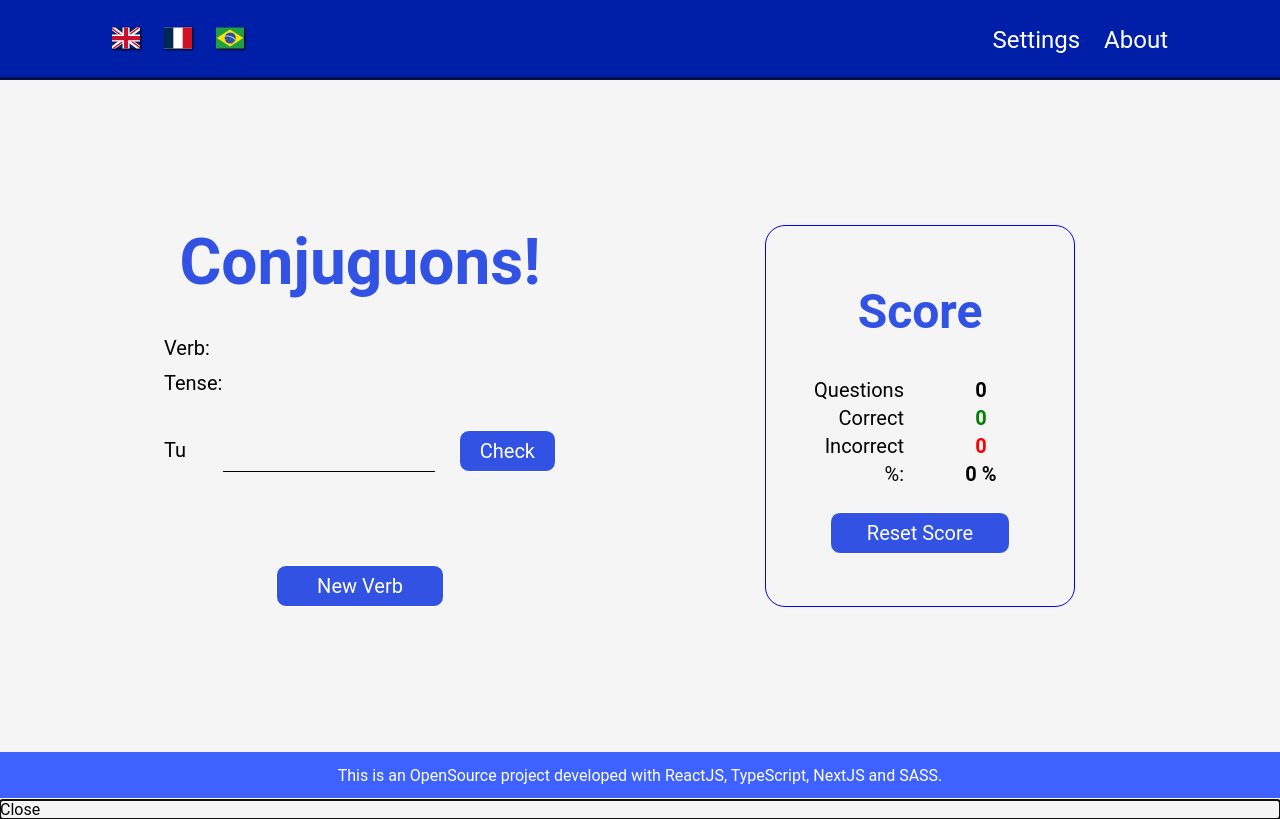
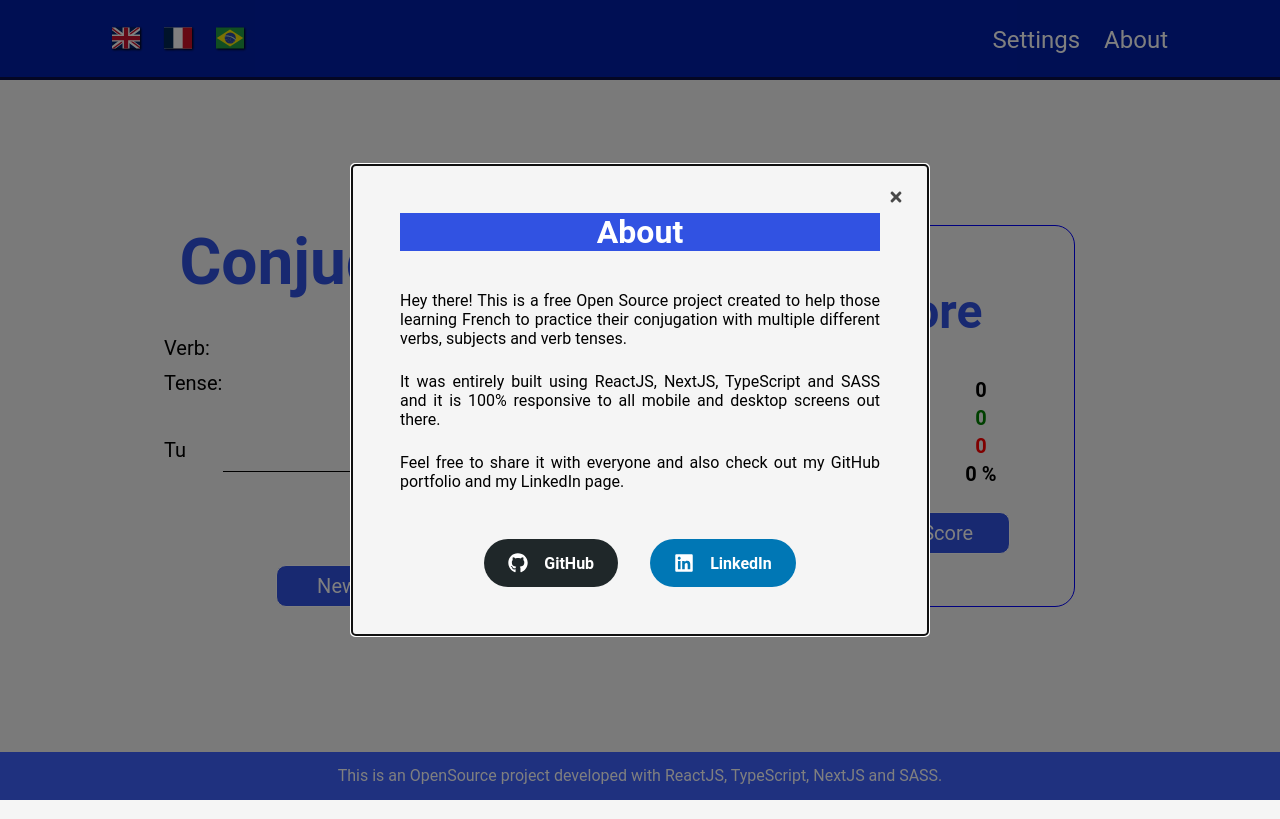
Before and after one commit to flaviobvds/conjuguons, a Next.js app: page / in a window 1280 px wide. Both pictures are taken after a click on the link "About". Built offline with nearby package versions, Linux system fonts and the light colour scheme.

Commit message:
About Modal fully implementated

```diff
--- a/src/components/AboutModal/aboutModal.module.scss
+++ b/src/components/AboutModal/aboutModal.module.scss
@@ -0,0 +1,94 @@
+.modalOverlay {
+    background: rgba(0, 0, 0, 0.5);
+    position: fixed;
+    top: 0;
+    bottom: 0;
+    right: 0;
+    left: 0;
+    display: flex;
+    align-items: center;
+    justify-content: center;
+}
+
+.modalContent {
+    background: whitesmoke;
+    width: 90%;
+    max-width: 576px;
+    padding: 3rem;
+    position: relative;
+    border-radius: 0.25rem;
+
+    p {
+        margin-top: 1.5rem;
+        font-size: 1rem;
+        text-align: justify;
+    }
+}
+
+.modalClose {
+    position: absolute;
+    right: 1.5rem;
+    top: 1.5rem;
+    border: 0;
+    background: transparent;
+    color: rgba(0, 0, 0, 0.7);
+    cursor: pointer;
+
+    transition: filter 0.2s;
+
+    &:hover {
+        filter: opacity(0.5);
+    }
+}
+
+.title {
+    font-size: 2rem;
+    width: 100%;
+    background-color: #3152e2;
+    color: white;
+    text-align: center;
+    margin-bottom: 2.5rem;
+}
+
+.buttons {
+    margin-top: 3rem;
+
+    display: flex;
+    justify-content: center;
+
+    button {
+        height: 3rem;
+        border-radius: 3rem;
+        color: white;
+        padding: 0 1.5rem;
+        font-weight: bold;
+        border: none;
+        margin: 0 1rem;
+
+        display:flex;
+        align-items: center;
+        justify-content: center;
+
+        transition: filter 0.2s;
+
+        &:hover {
+            filter: brightness(0.8);
+        }
+
+        svg {
+            width: 1.25rem; // 20px
+            height: 1.25rem; // 20px
+            margin-right: 1rem;
+        }
+
+        &.gitHubButton {
+            color: white;
+            background-color: #1F2729;
+        }
+
+        &.linkedInButton {
+            color: white;
+            background-color: #0077B5;
+        }
+    }
+}
--- a/src/components/AboutModal/index.tsx
+++ b/src/components/AboutModal/index.tsx
@@ -1,4 +1,7 @@
 import Modal from 'react-modal';
+import { FaTimes as CloseButton, FaGithub, FaLinkedin } from 'react-icons/fa'
+import { translatedText } from '@/hooks/translatedText';
+import { useLanguage } from "@/hooks/language";
 
 import styles from './aboutModal.module.scss'
 
@@ -7,15 +10,54 @@ interface AboutModalProps {
     onRequestClose: () => void;
 }
 
+Modal.setAppElement('body');
+
 export function AboutModal({ isOpen, onRequestClose }: AboutModalProps) {
+    const { language } = useLanguage();
+
     return (
         <Modal
             isOpen={isOpen}
             onRequestClose={onRequestClose}
-            overlayClassName="react-modal-overlay"
-            className="react-modal-content"
+            overlayClassName={styles.modalOverlay}
+            className={styles.modalContent}
         >
-            <a onClick={onRequestClose}>Close</a>
+            <CloseButton onClick={onRequestClose} className={styles.modalClose} />
+
+            <h1 className={styles.title}>
+                {translatedText.about[language as keyof typeof translatedText.about]}
+            </h1>
+
+            <p>
+                {translatedText.disclaimer1[language as keyof typeof translatedText.disclaimer1]}
+            </p>
+
+            <p>
+                {translatedText.disclaimer2[language as keyof typeof translatedText.disclaimer2]}
+            </p>
+
+            <p>
+                {translatedText.disclaimer3[language as keyof typeof translatedText.disclaimer3]}
+            </p>
+
+            <div className={styles.buttons}>
+                <button
+                    className={styles.gitHubButton}
+                    onClick={() => {window.open('https://github.com/flaviobvds/conjuguons', '_blank')}}
+                >
+                    <FaGithub className={styles.icon} /> GitHub
+                </button>
+
+                <button
+                    className={styles.linkedInButton}
+                    onClick={() => {window.open('https://www.linkedin.com/in/flaviobvdsilva/', '_blank')}}
+                >
+                    <FaLinkedin className={styles.icon} /> LinkedIn
+                </button>
+
+            </div>
+
+
         </Modal>
     )
 }
--- a/src/hooks/translatedText.ts
+++ b/src/hooks/translatedText.ts
@@ -59,4 +59,19 @@ export const translatedText = {
         en: 'This is an OpenSource project developed with ReactJS, TypeScript, NextJS and SASS.',
         br: 'Este é um projeto Open Source desenvolvido com ReactJS, TypeScript, NextJS and SASS.'
     },
+    disclaimer1: {
+        fr: 'Salut! Ceci est un projet Open Source gratuit créé pour aider ceux qui apprennent le français à pratiquer leur conjugaison avec plusieurs verbes, sujets et temps de verbe différents.',
+        en: 'Hey there! This is a free Open Source project created to help those learning French to practice their conjugation with multiple different verbs, subjects and verb tenses.',
+        br: 'Olá! Este é um projeto Open Source gratuito criado para ajudar aqueles que estão aprendendo francês a praticar sua conjugação com vários verbos, sujeitos e tempos verbais diferentes.',
+    },
+    disclaimer2: {
+        fr: 'Il a été entièrement construit en utilisant ReactJS, NextJS, TypeScript et SASS et il est 100% réactif à tous les écrans mobiles et de bureau.',
+        en: 'It was entirely built using ReactJS, NextJS, TypeScript and SASS and it is 100% responsive to all mobile and desktop screens out there.',
+        br: 'Foi totalmente construído usando ReactJS, NextJS, TypeScript e SASS e é 100% responsivo a todas as telas mobile e de desktop no mercado.',
+    },
+    disclaimer3: {
+        fr: "N'hésitez pas à le partager avec tout le monde et à consulter également mon portfolio GitHub et ma page LinkedIn.",
+        en: 'Feel free to share it with everyone and also check out my GitHub portfolio and my LinkedIn page.',
+        br: 'Sinta-se à vontade para compartilhá-lo com todos e também confira meu portfólio do GitHub e minha página do LinkedIn.'
+    }
 }
--- a/src/pages/index.tsx
+++ b/src/pages/index.tsx
@@ -6,7 +6,7 @@ import { SettingsModal } from '@/components/SettingsModal';
 import { AboutModal } from '@/components/AboutModal';
 import { Header } from '@/components/Header';
 import { Footer } from '@/components/Footer';
-import { LanguageProvider } from '@/hooks/language';
+import { LanguageProvider, useLanguage } from '@/hooks/language';
 import { ScoreProvider } from '@/hooks/score';
 
 import styles from './home.module.scss'
```
